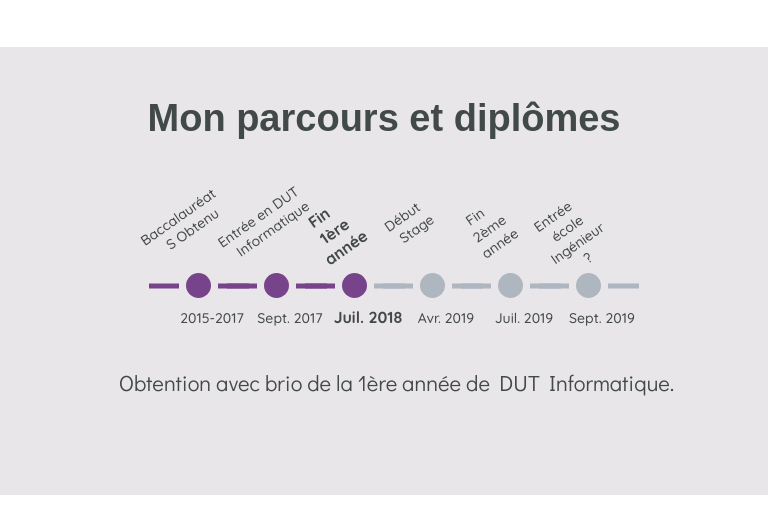
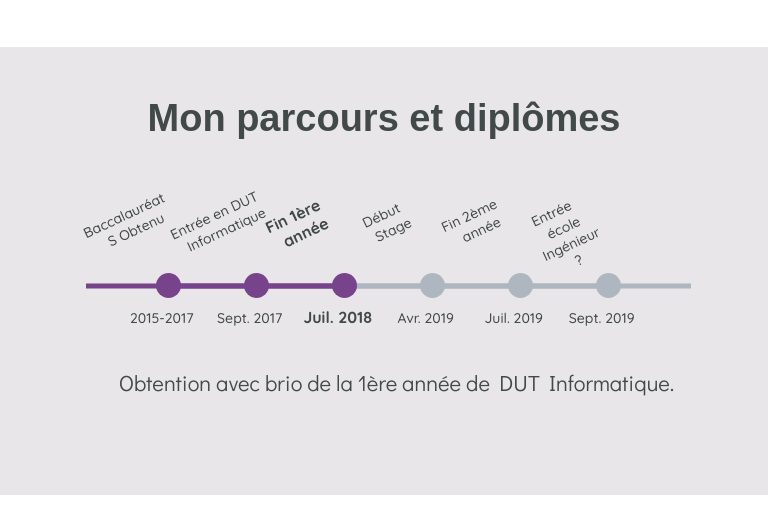
Before and after one commit to SachaFolcke/Portfolio, a PHP site: page / in a window 768 px wide. Shown: the part 1346-1871 px from the top of the page. Run offline with PHP 8.4, Linux system fonts and the light colour scheme; some web fonts are replaced.

Commit message:
Légère modification sur la taille de la frise

```diff
--- a/css/timeline.css
+++ b/css/timeline.css
@@ -70,9 +70,8 @@ input::before, input::after {
     top: 50%;
     transform: translateY(-50%);
     background-color: rgb(119,68,139);
-    width: 4vw;
+    width: 80px;
     height: 5px;
-    max-width: 50px;
 }
 
 input::before {
@@ -105,14 +104,14 @@ input:checked + .dot-info span {
 }
 
 .dot-info {
-    width: 25px;
+    width: 35px;
     height: 25px;
     padding-right: 40px;
     display: block;
     visibility: hidden;
     position: relative;
     z-index: -1;
-    left: calc((((80vw - 25px) / 20) * -1) - 1px);
+    left: -75px;
 }
 
 .dot-info span {
@@ -131,7 +130,7 @@ input:checked + .dot-info span {
 .dot-info span.label {
     top: -65px;
     left: 0;
-    transform: translateX(30%) translateY(-10%) rotateZ(-35deg) ;
+    transform: translateX(30%) translateY(-10%) rotateZ(-25deg) ;
     text-indent: -10px;
 }
 
@@ -200,17 +199,16 @@ input[data-description="2000"]:checked ~ #timeline-descriptions-wrapper p[data-d
         margin-left: 62.5px;
     }
     input::before {
-        left: -37.5px;
+        left: -70px;
     }
     input::after {
-        right: -37.5px;
+        right: -70px;
     }
     .dot-info {
-        left: calc((((1000px - 25px) / 20) * -1) - 1px);
         padding-right: 20px;
     }
     .dot-info span.label {
-        transform: translateX(-20%) translateY(-10%) rotateZ(-35deg);
+        transform: translateX(-20%) translateY(-10%) rotateZ(-25deg);
     }
     #timeline-descriptions-wrapper {
         margin-left: -37.5px;
```
